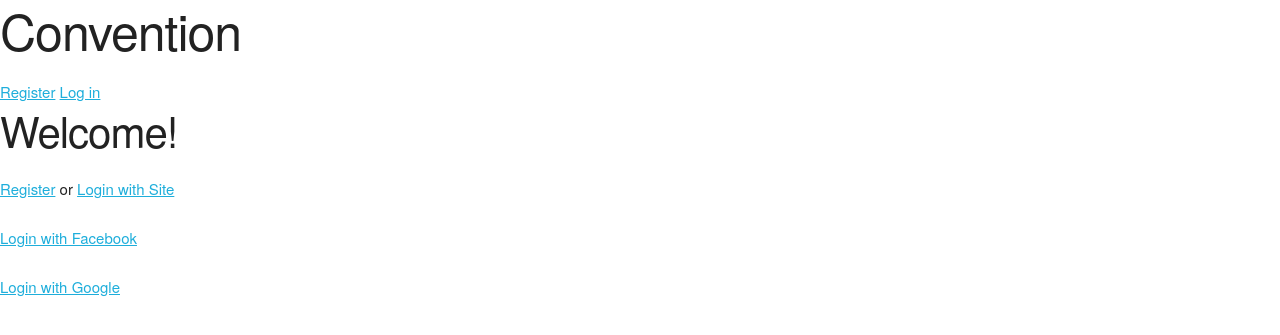
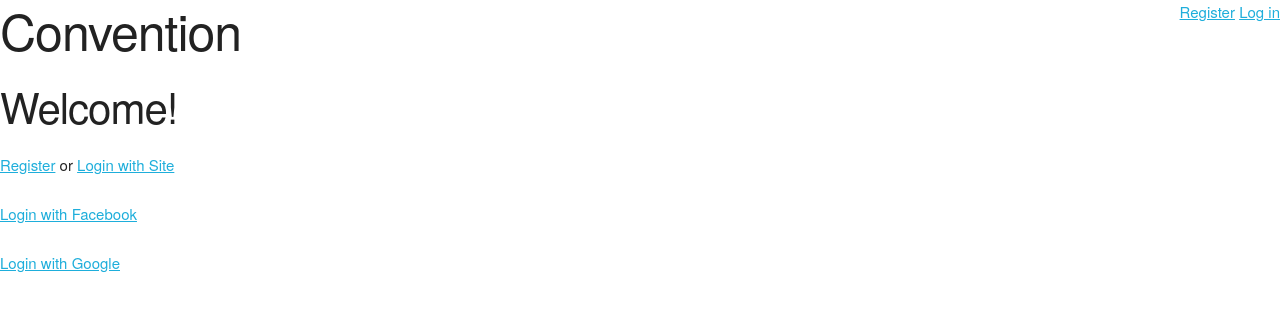
Before and after one commit to adamcunnington/Convention, a Flask app: page /users in a window 1280 px wide. Shown: the top 335 px of the page. Run offline with Flask 2, Linux system fonts and the light colour scheme; parts of the project's set-up code (start-up, migrations or seed data) failed here and were passed over.

Commit message:
Added basic classes to header

```diff
--- a/convention/templates/base.html
+++ b/convention/templates/base.html
@@ -10,10 +10,11 @@
     </head>
     <body>
 
-        <header>
-            <h1>Convention</h1>
+        <header class="u-full-width u-cf">
 
-            <nav>
+            <h1 class="u-pull-left">Convention</h1>
+
+            <nav class="u-pull-right">
                 {% if current_user.is_authenticated %}
                     <a href="#">My profile</a> {# TODO complete URL #}
                     <a href="{{ url_for('logout')}}">Log out</a>
```
